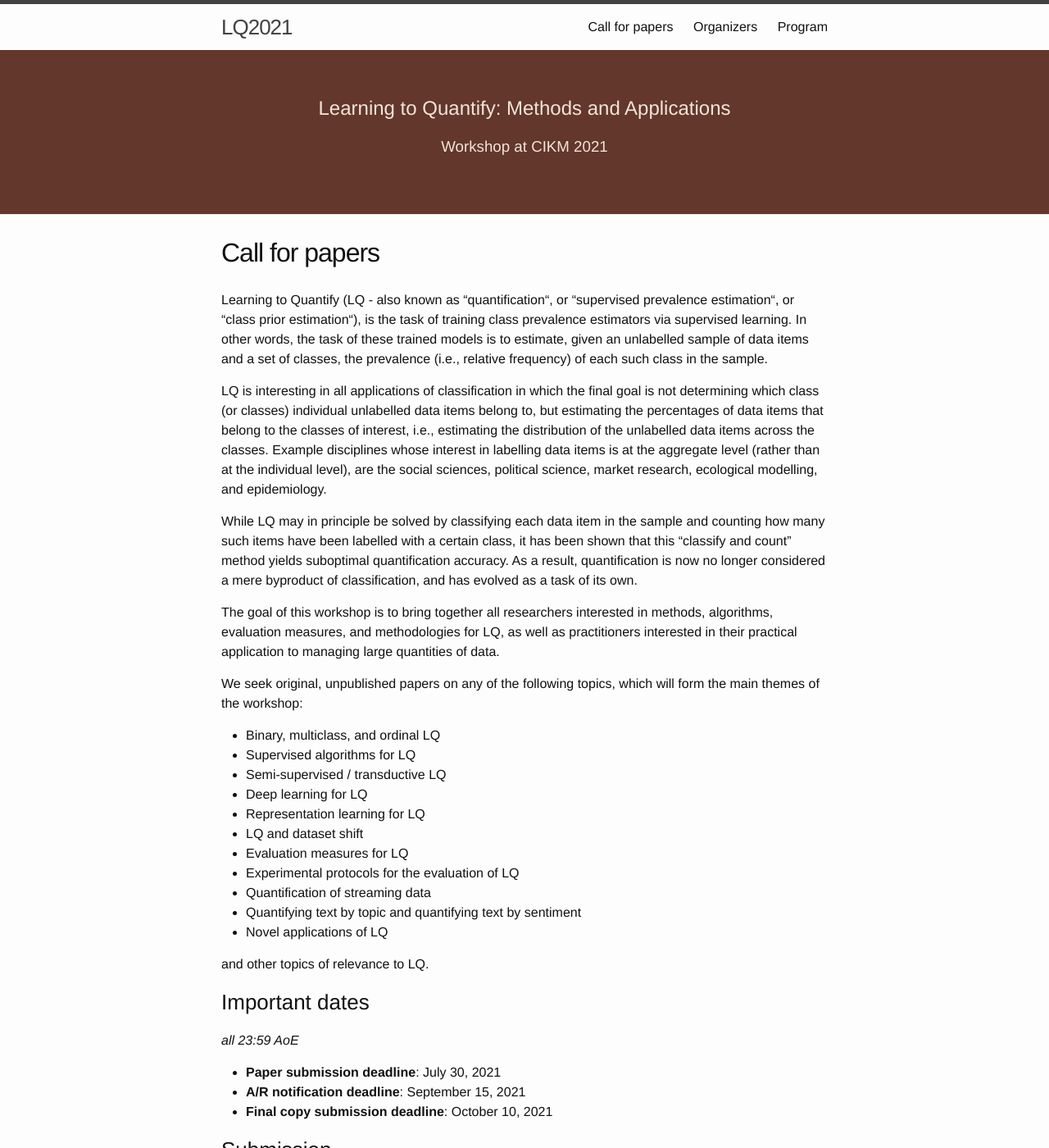
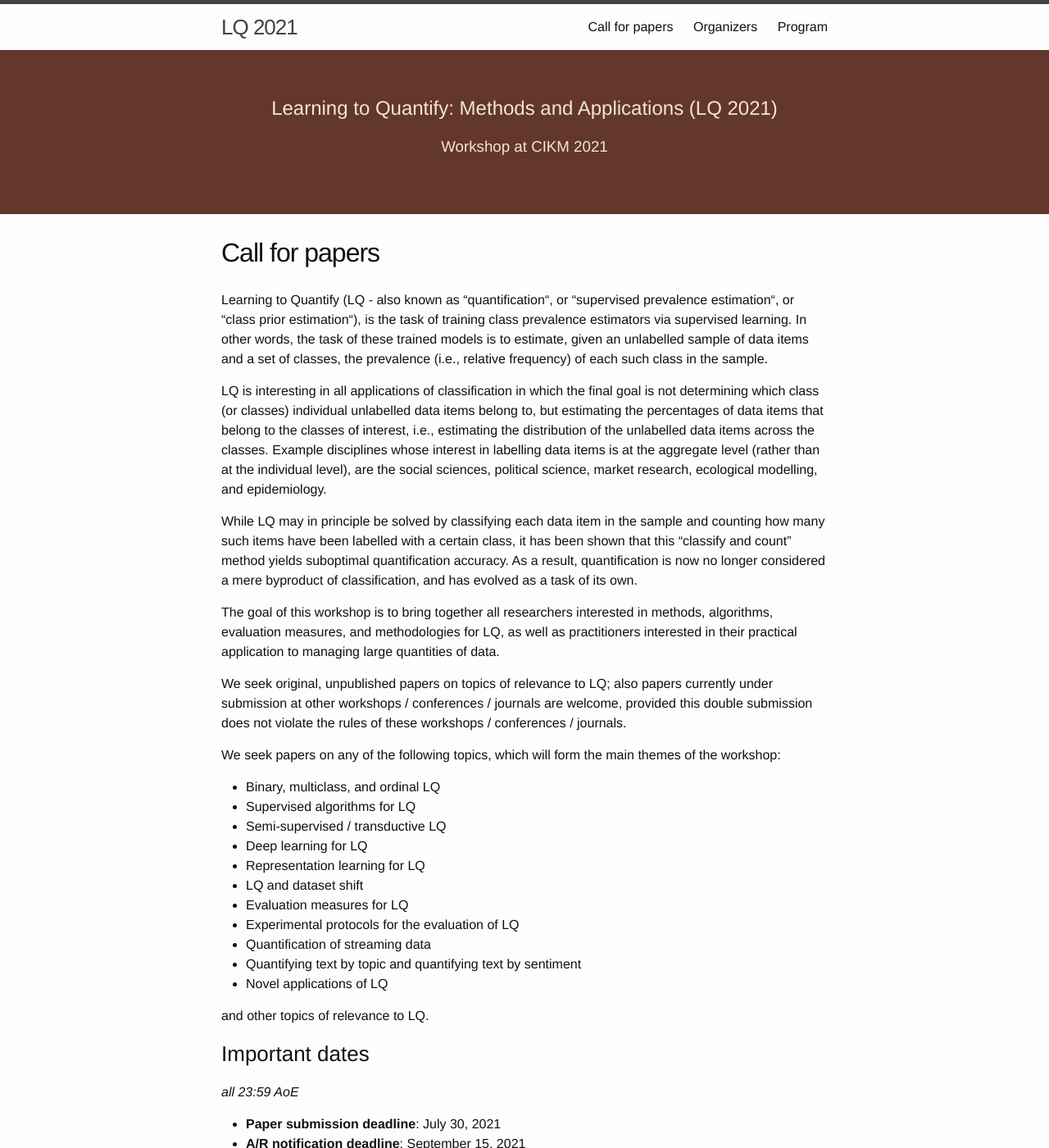
Before and after one commit to cikmlq2021/cikmlq2021.github.io, a Jekyll site: the page built from _pages/callforpapers.md, in a window 1280 px wide and 1400 px high. Shown: the whole window at 82% size. Built offline with Jekyll 4.4.1, drawn with Linux system fonts in a browser that asks for light colours; some of the changed text lies outside the part shown.

Commit message:
minor changes

```diff
--- a/_config.yml
+++ b/_config.yml
@@ -6,10 +6,10 @@
 # 'jekyll serve'. If you change this file, please restart the server process.
 
 # Site settings
-title: LQ2021
+title: LQ 2021
 email: LQ2021Chairs@isti.cnr.it
 description: > # this means to ignore newlines until "baseurl:"
-  Learning to Quantify: Methods and Applications
+  Learning to Quantify: Methods and Applications (LQ 2021)
 description2: Workshop at CIKM 2021
 url: cikmlq2021.github.io
 baseurl: ""
--- a/_pages/callforpapers.md
+++ b/_pages/callforpapers.md
@@ -15,8 +15,10 @@ While LQ may in principle be solved by classifying each data item in the sample
 
 The goal of this workshop is to bring together all researchers interested in methods, algorithms, evaluation measures, and methodologies for LQ, as well as practitioners interested in their practical application to managing large quantities of data.
 
+We seek original, unpublished papers on topics of relevance to LQ; also papers currently under submission at other workshops / conferences / journals are welcome, provided this double submission does not violate the rules of these workshops / conferences / journals.
 
-We seek original, unpublished papers on any of the following topics, which will form the main themes of the workshop:
+We seek papers on any of the following topics, which will form the main themes of the workshop:
+
 - Binary, multiclass, and ordinal LQ
 - Supervised algorithms for LQ
 - Semi-supervised / transductive LQ
```
Also changed, not shown: _pages/organizers.md (+18 -30 lines), _pages/program.md (+1 -1 lines).
